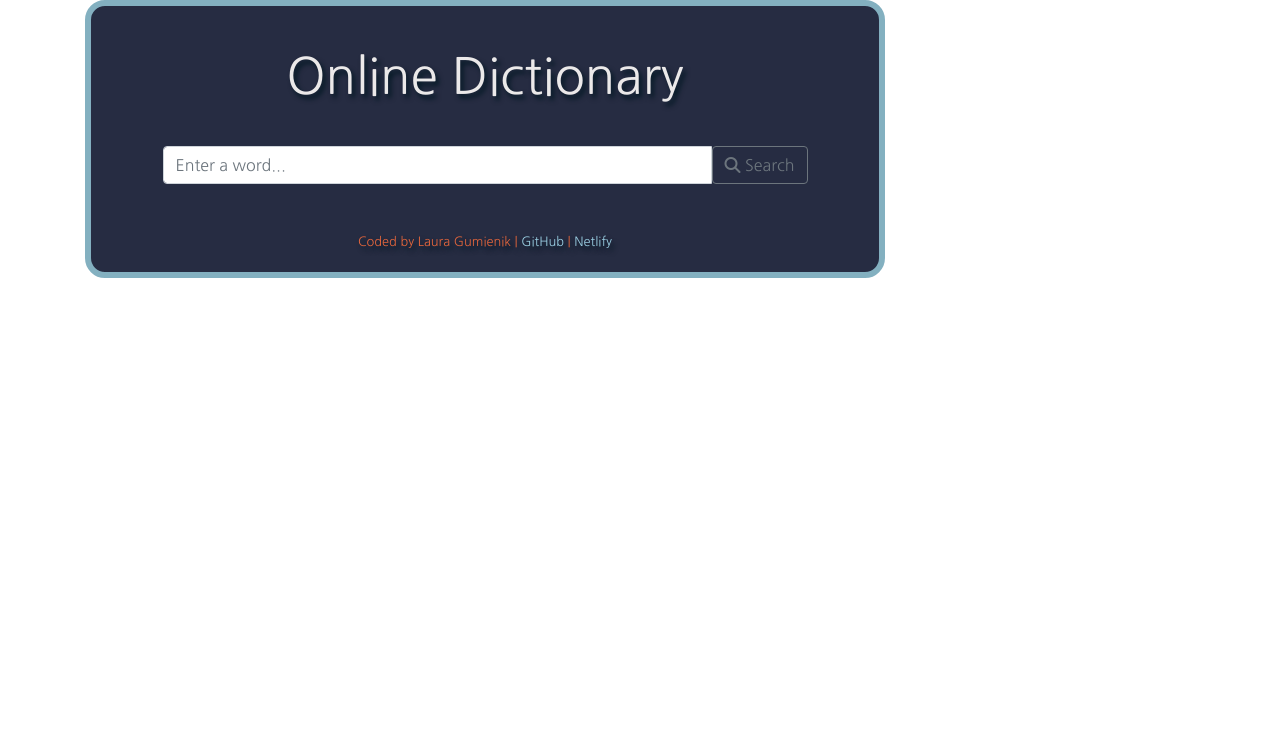
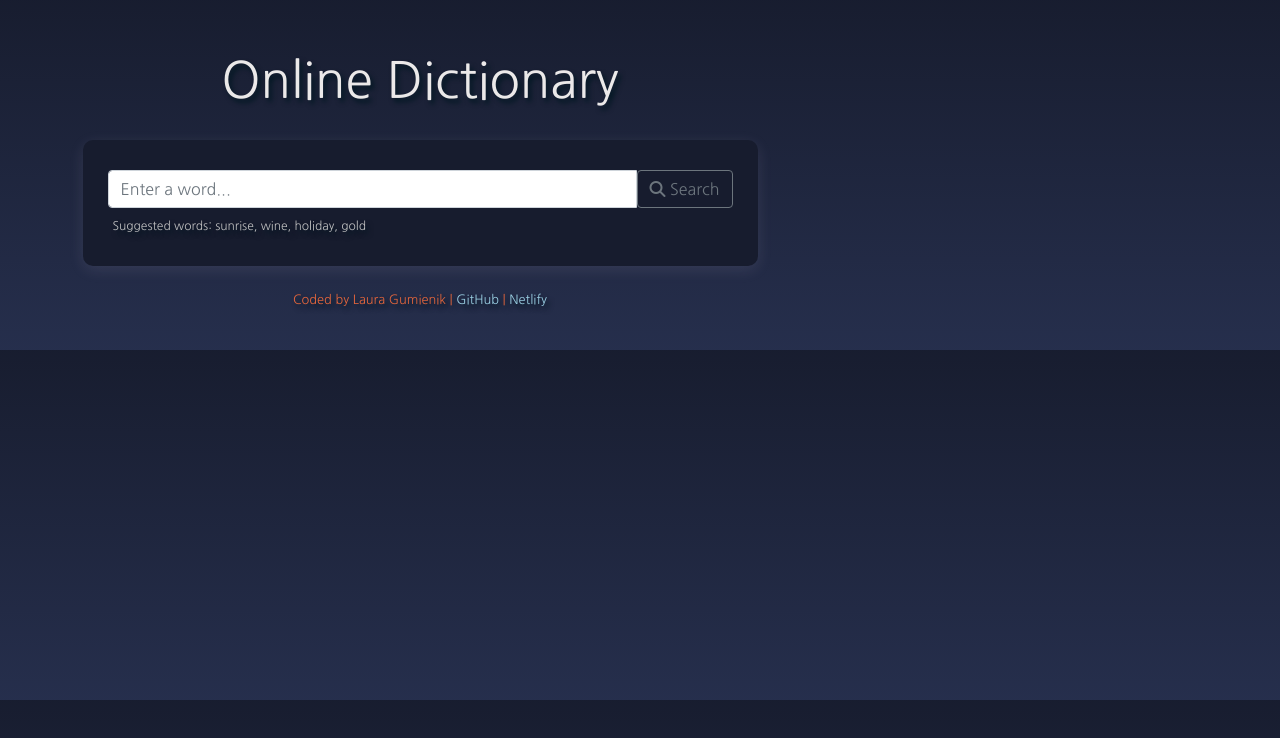
Before and after one commit to laura-g56/dictionary-react, a React (Create React App) app: page / in a window 1280 px wide. Shown: the top 738 px of the page. Built offline with nearby package versions, Linux system fonts and the light colour scheme; no server answers.

Commit message:
Updated styling

```diff
--- a/src/App.css
+++ b/src/App.css
@@ -1,27 +1,38 @@
+body {
+  /* background-color: cadetblue; */
+  /* background-color: #171c2e; */
+  background: linear-gradient(#171c2e -4.3%, #262f4d 101.8%);
+}
+
 .App {
   font-family: "Nanum Gothic", sans-serif;
-  text-align: center;
+  text-align: left;
   text-shadow: 3px 4px 5px #001722;
+  max-width: 800px;
 }
 
 .App-header h1 {
   text-align: center;
   font-size: 50px;
   color: #ebe9e9;
-  padding: 40px;
-  margin: 0px;
+  background-color: transparent;
+  padding: 30px;
+  margin: 0px auto;
   max-width: 800px;
 }
-
-.card {
+.container {
+  padding: 0;
+  margin: 20px;
+}
+/* .card {
   display: block;
-  text-align: center;
-  background-color: #262c42;
+  text-align: left;
+  background-color: #171c2e;
   border-radius: 20px;
   border-width: 6px;
   border-color: #83b0c0;
   max-width: 800px;
-}
+} */
 /* .App-header {
   background-color: #282c34;
   min-height: 100vh;
--- a/src/App.js
+++ b/src/App.js
@@ -6,7 +6,7 @@ export default function App() {
   return (
     <div className="App">
       <div className="container">
-        <div className="card">
+        {/* <div className="card"> */}
         <header className="App-header">
           {/* <img src={logo} className="App-logo img-fluid" alt="logo" /> */}
           <h1> Online Dictionary</h1>
@@ -15,7 +15,7 @@ export default function App() {
           <Dictionary defaultKeyword="dictionary"/>
         </main>
           <Footer />
-        </div>
+        {/* </div> */}
       </div>
     </div>
   );
--- a/src/Definition.css
+++ b/src/Definition.css
@@ -1,18 +1,20 @@
 .Definition h3 {
   color: #9bd0e4;
   font-size: 25px;
+  padding-bottom: 5px;
 }
 .Definition .defined {
-  margin-bottom: 30px;
+  margin-bottom: 40px;
   margin-top: 0;
   margin-left: 10px;
   line-height: 1.6;
 }
 
 .Definition p {
-  margin-bottom: 0;
+  margin-bottom: 10px;
 }
 
 .Definition em {
   opacity: 0.6;
+  padding-bottom: 10px;
 }
--- a/src/Dictionary.css
+++ b/src/Dictionary.css
@@ -4,9 +4,19 @@ h2 {
 p {
   color: #eeeeee;
 }
-
+.dictionary small {
+  text-align: left;
+  font-size: 12px;
+  margin: 20px;
+  color: rgb(191, 191, 192);
+}
 .search-form {
   display: block;
   margin: 0 auto;
+  padding: 30px 10px;
   max-width: 675px;
+  background-color: #171c2e;
+  border-radius: 10px;
+  border-width: 5px;
+  box-shadow: 0 4px 15px rgba(237, 220, 245, 0.1);
 }
--- a/src/Dictionary.js
+++ b/src/Dictionary.js
@@ -34,8 +34,9 @@ function search() {
 
   if(loaded) {
   return (
-  <div className="dictionary search-form">
-    <form onSubmit={handleSubmit} className="input-group mb-4 col-12">
+  <div className="dictionary">
+    <div className="search-form">
+      <form onSubmit={handleSubmit} className="input-group mb-1 col-12">
         <input type="search" className="form-control" placeholder="Enter a word..." onChange={handleKeywordChange}/>
           <button
             className="btn btn-outline-secondary"
@@ -45,11 +46,13 @@ function search() {
             <i className="fas fa-search"></i> Search
           </button>
         </form>
+        <small>Suggested words: sunrise, wine, holiday, gold</small>
+      </div>
     <Results results={results} />
   </div>
   )
   } else {
       load();
-      return null
+      return "Loading...";
   }
 }
--- a/src/Footer.css
+++ b/src/Footer.css
@@ -1,6 +1,7 @@
 .App-footer {
   padding: 20px;
   color: #e4663c;
+  text-align: center;
 }
 a {
   color: #9bd0e4;
--- a/src/Phonetics.css
+++ b/src/Phonetics.css
@@ -1,6 +1,6 @@
 .Phonetics .btn {
   color: white;
-  margin: 0 15px 10px;
+  margin: 0 0px 25px;
 }
 
 .Phonetics .sound-icon {
--- a/src/Results.css
+++ b/src/Results.css
@@ -1,10 +1,13 @@
 .Results {
   text-align: left;
-  background: #171c2e;
-  max-width: 650px;
-  margin: 20px auto;
+  background: transparent;
+  max-width: 675px;
+  margin: 5px auto;
   padding: 20px 40px;
-  border-radius: 20px;
+  background-color: #171c2e;
+  border-radius: 10px;
+  border-width: 5px;
+  box-shadow: 0 4px 15px rgba(237, 220, 245, 0.1);
 }
 
 h2 {
--- a/src/Synonyms.css
+++ b/src/Synonyms.css
@@ -1,6 +1,6 @@
 .Synonyms,
 li {
-  color: #9bd0e4;
+  color: #808fd3;
   list-style: none;
 }
 
```
Lines whose indentation alone changed are shown as unchanged.
